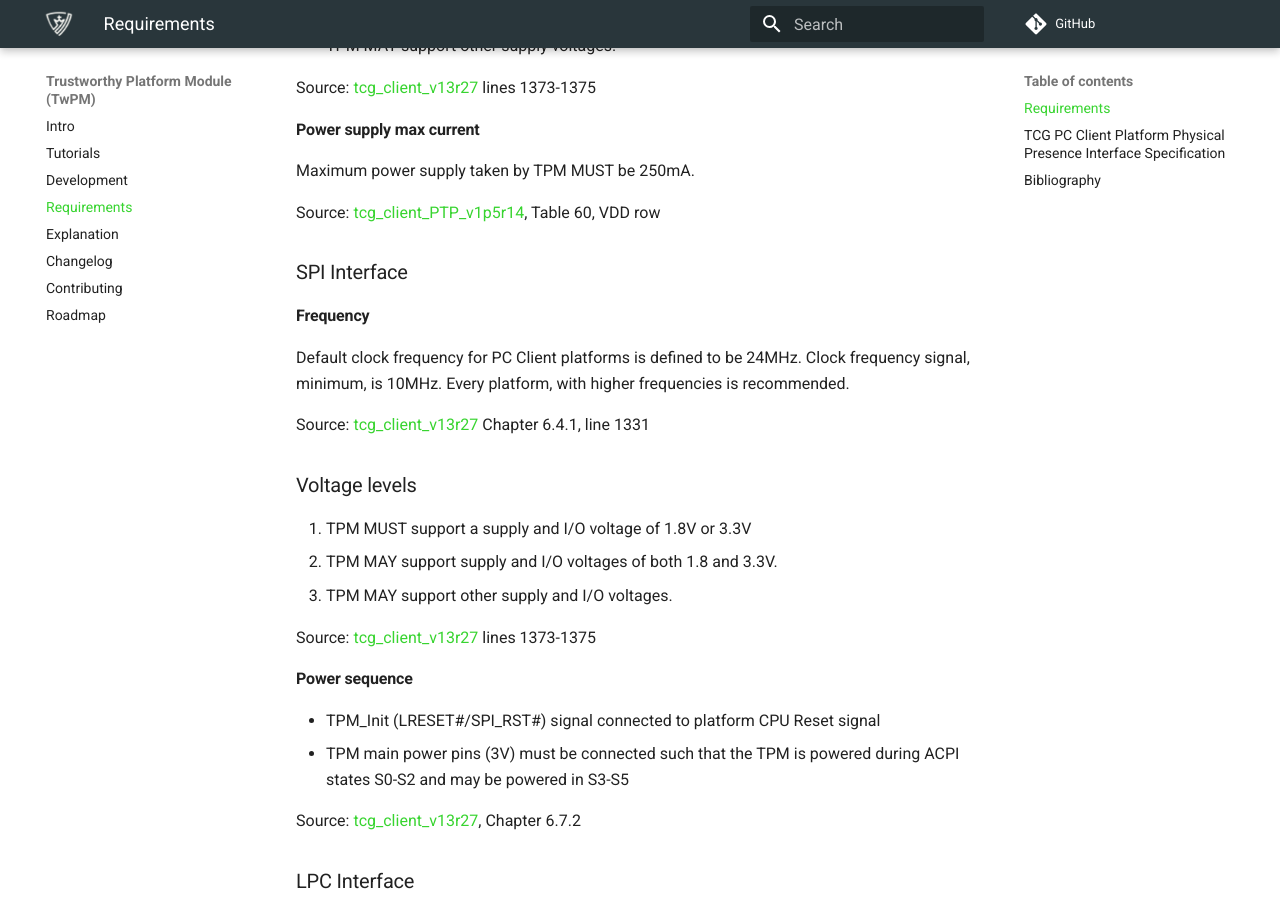
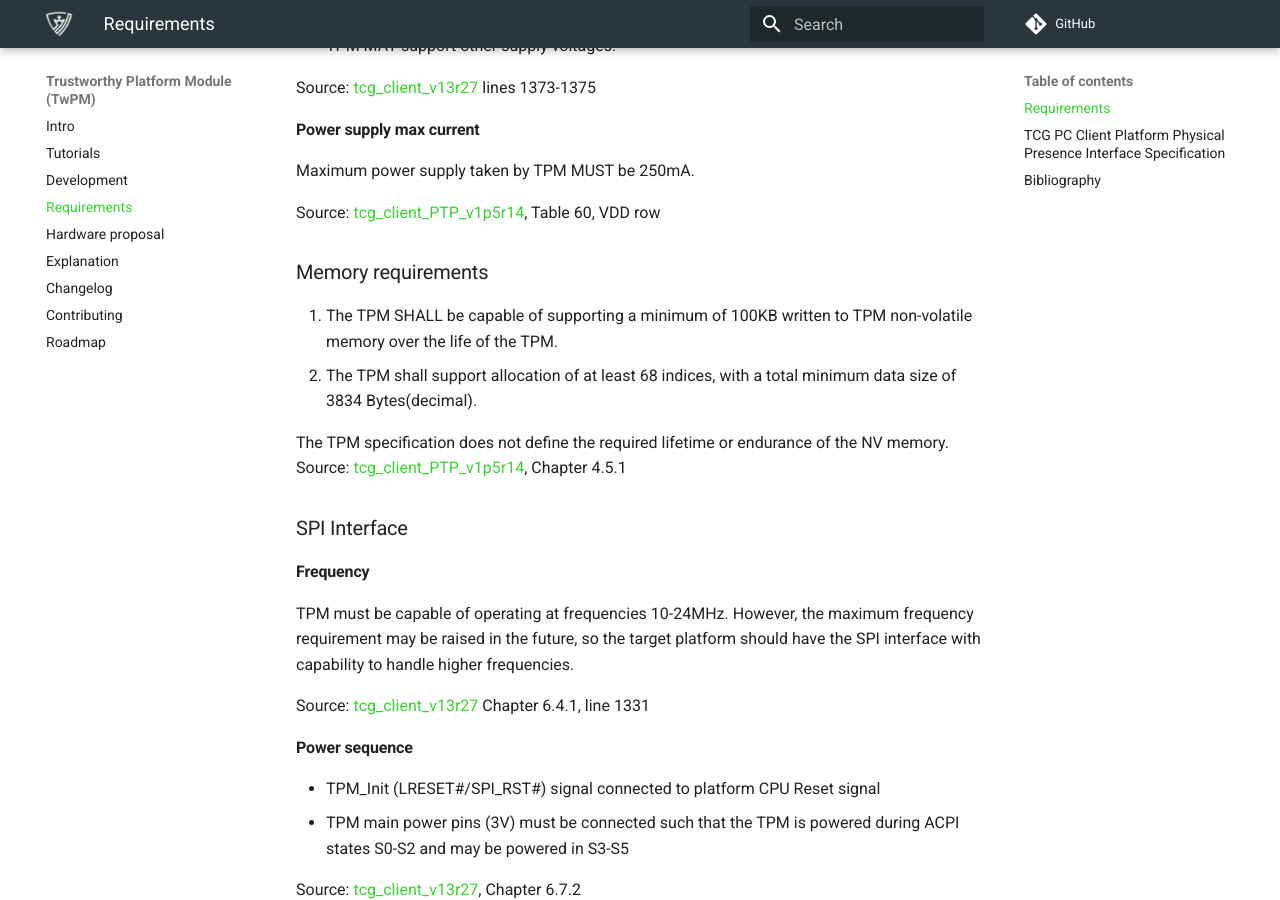
Before and after one commit to Dasharo/twpm-docs, an MkDocs documentation site: the page built from docs/requirements/requirements.md, in a window 1280 px wide and 900 px high, scrolled down 352 px. Built offline with MkDocs 1.6.1 and Material for MkDocs 9.7.7, drawn with Linux system fonts in a browser that asks for light colours; comment, search, counter and statistics services are not loaded.

Commit message:
hardware-proposal.md, requirements.md, mkdocs.yml: Corrections after review
Signed-off-by: Karol Zmyslowski <karol.zmyslowski@3mdeb.com>

```diff
--- a/docs/requirements/requirements.md
+++ b/docs/requirements/requirements.md
@@ -21,23 +21,26 @@ Maximum power supply taken by TPM MUST be 250mA.
 
 Source: [tcg_client_PTP_v1p5r14], Table 60, VDD row
 
+### Memory requirements
+
+1. The TPM SHALL be capable of supporting a minimum of 100KB written
+to TPM non-volatile memory over the life of the TPM.
+2. The TPM shall support allocation of at least 68 indices, with a total
+minimum data size of 3834 Bytes(decimal).
+
+The TPM specification does not define the required lifetime or endurance
+of the NV memory.
+Source: [tcg_client_PTP_v1p5r14], Chapter 4.5.1
+
 ### SPI Interface
 
 #### Frequency
 
-Default clock frequency for PC Client platforms is defined to be 24MHz.
-Clock frequency signal, minimum, is 10MHz.
-Every platform, with higher frequencies is recommended.
+TPM must be capable of operating at frequencies 10-24MHz. However, the maximum
+frequency requirement may be raised in the future, so the target platform
+should have the SPI interface with capability to handle higher frequencies.
 
 Source: [tcg_client_v13r27] Chapter 6.4.1, line 1331
-
-### Voltage levels
-
-1. TPM MUST support a supply and I/O voltage of 1.8V or 3.3V
-1. TPM MAY support supply and I/O voltages of both 1.8 and 3.3V.
-1. TPM MAY support other supply and I/O voltages.
-
-Source: [tcg_client_v13r27] lines 1373-1375
 
 #### Power sequence
 
--- a/mkdocs.yml
+++ b/mkdocs.yml
@@ -35,6 +35,7 @@ nav:
   - 'Tutorials': tutorials/index.md
   - 'Development': development/index.md
   - 'Requirements': requirements/requirements.md
+  - 'Hardware proposal': requirements/hardware-proposal.md
   - 'Explanation': explanation/index.md
   - 'Changelog': changelog/index.md
   - 'Contributing': contributing/index.md
```
Also changed, not shown: docs/requirements/hardware-proposal.md (+6 -2 lines).
